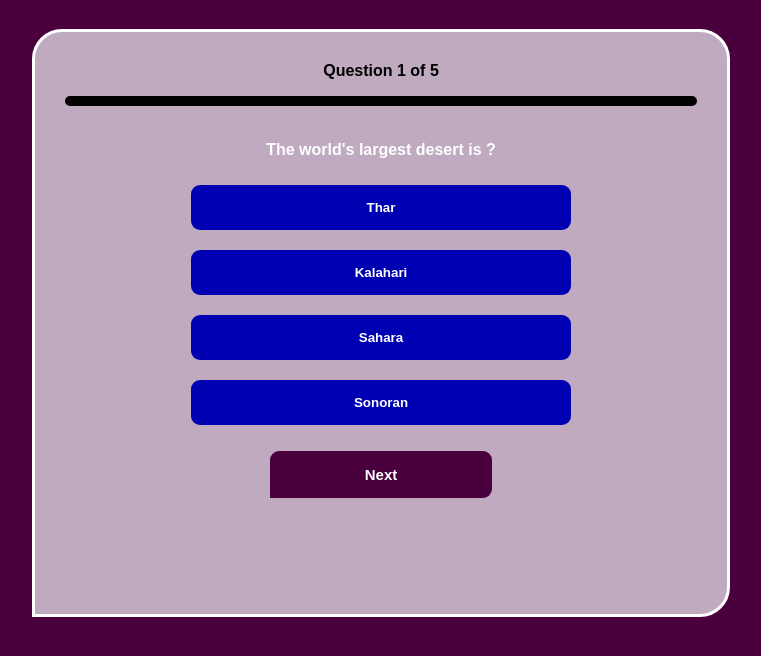
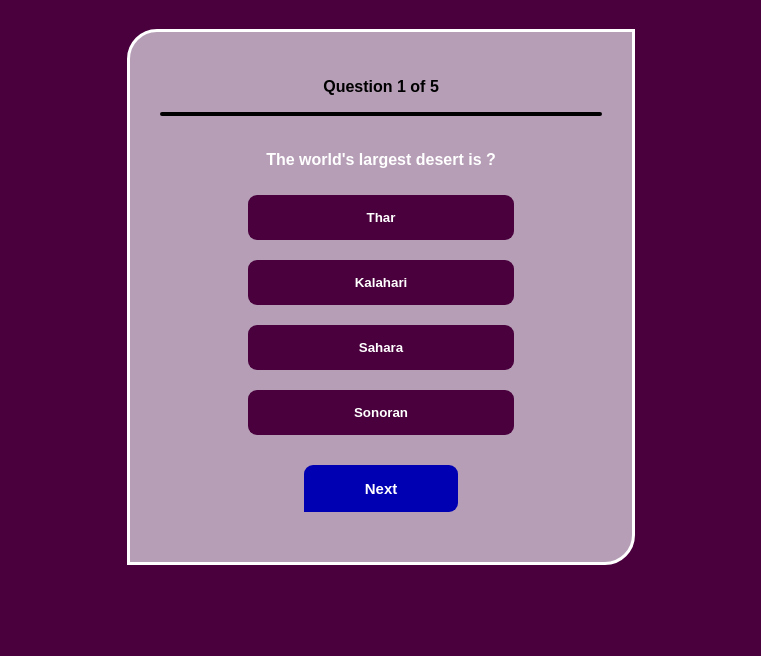
Before and after one commit to W-O-K/quiz, a plain HTML site: page index.html in a window 1280 px wide. Shown: the part 90-746 px from the top of the page, without its empty margins (259-1020 px from the left). Drawn offline with Linux system fonts and the light colour scheme.

Commit message:
Worked on styling

```diff
--- a/index.html
+++ b/index.html
@@ -4,7 +4,7 @@
 <head>
 	<meta charset="utf-8">
 	<meta http-equiv="X-UA-Compatible" content="IE=edge">
-	<meta name="viewport" content="width=device-width, initial-scale=1, shrink-to-fit=no">
+	<meta name="viewport" content="width=device-width, initial-scale=1">
 	<title>Quiz Game</title>
 	<link rel="stylesheet"  type = "text/css" href="style.css">
 </head>
--- a/script.js
+++ b/script.js
@@ -13,7 +13,7 @@ var source =  [
 
         {
           question: "You visit probation for posting on which channel ?",
-          choices: ["Random", "Game", "Class", "Help"],
+          choices: ["#Random", "#Game", "#Class", "#Help"],
           answer: 2
         },
 
--- a/style.css
+++ b/style.css
@@ -1,5 +1,5 @@
 	*{
-			font-family: Arial, helvatica, sans-serif;
+		font-family: Arial, helvatica, sans-serif;
 		}
 	body{
 		background-color: #49003d;
@@ -7,55 +7,40 @@
 	.form{
 		overflow: hidden;
 		margin: auto;
-		width: 50%;
-		height: 100%;
-		padding: 30px 30px 100px 30px;
+		width: 35%;
+		padding: 30px;
 		border-style: solid ;
-		border-width: ;
 		border-color: white;
-		border-radius:30px 30px 30px 0px;
-		background-color: #bfaabf;
+		border-radius:30px 0px 30px 0px;
+		background-color: #b69eb6;
 		}
-	input {
-		font-size: 15px;
+	p{
+		text-align: center;
+		color: white;
+		font-weight: 550;
 	}
 	.top p{
-		text-align: center;
 		font-weight: 700;
 		color: Black;
 	}
 	hr{
 		margin-bottom: 35px;
-		border: 5px solid black;
-  border-radius: 5px;
+		border: 2px solid black;
+  		border-radius: 5px;
 	}
 	h1{
 		color:White;
 		text-align: center;
 		font-size:3em;
 	}
-	div a {
-    text-align: center;
-    display: block;
-    margin: 0 auto;
-	}
-
-	p{
-		text-align: center;
-		color: white;
-		margin-top: 0;
-		font-weight: 550;
-
-	}
 	#question{
 		display: flex;
 		flex-direction: column;
 		align-items: center;
 	}
-
   .btnNormal {
   width: 60%;
-  background-color: #0000b3;
+  background-color: #49003d;
   color: white;
   padding: 15px 20px;
   margin: 10px;
@@ -64,7 +49,7 @@
   cursor: pointer;
   font-weight: 600;
   }
-	.btnCorrect {
+  .btnCorrect {
   width: 150px;
   background-color: green;
   color: white;
@@ -86,19 +71,23 @@
   cursor: pointer;
   font-weight: 600;
 	}
-input[type=submit] {
+#next {
   width: 35%;
-  background-color: #49003d;
+  background-color: #0000b3;
   color: white;
   padding: 15px 20px;
+  font-size: 15px;
   text-align: center;
   display: block;
-  margin: 0 auto;
+  margin: 20px auto;
   border: none;
   border-radius:9px 9px 9px 0px; ;
   cursor: pointer;
   font-weight: 600;
 	}
-input[type=submit]:hover {
+#next:hover {
     background-color: #000066;
   }
+  #required{
+  	color: red;
+  }
```
